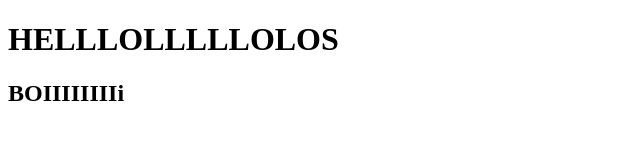
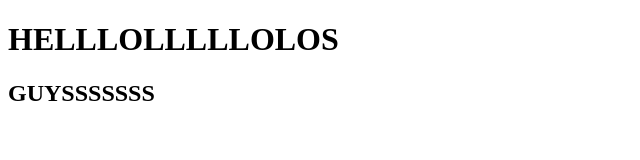
Before and after one commit to code-Harsh247/demoRepo, a plain HTML site: page index.html in a window 1280 px wide. Shown: the whole page, without its empty margins (0-640 px from the left). Drawn offline with Linux system fonts and the light colour scheme.

Commit message:
Changed boi to guys

```diff
--- a/index.html
+++ b/index.html
@@ -7,6 +7,6 @@
 </head>
 <body>
     <h1>HELLLOLLLLLOLOS</h1>
-    <h2>BOIIIIIIIIi</h2>
+    <h2>GUYSSSSSSS</h2>
 </body>
 </html>
```
